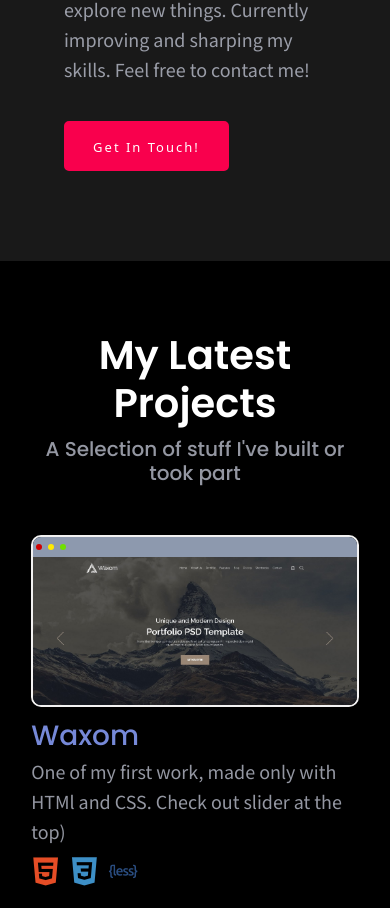
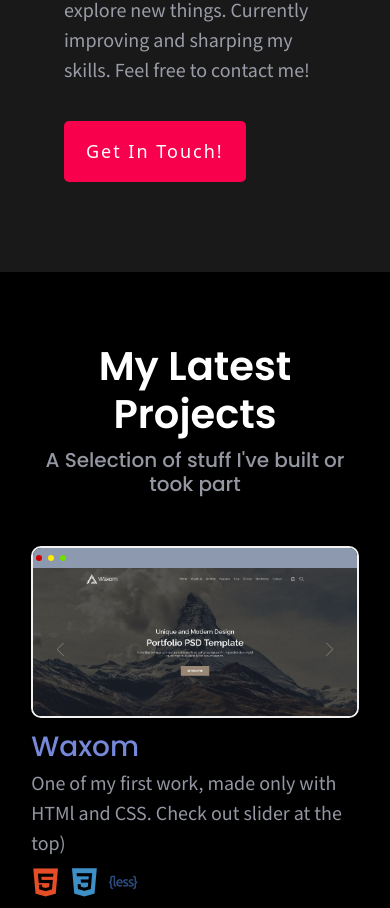
Before and after one commit to dkimd5/react-portfolio, a React (Create React App) app: page / in a window 390 px wide. Shown: the part 1599-2507 px from the top of the page. Built offline with nearby package versions, Linux system fonts and the light colour scheme.

Commit message:
Clean about styles and classnames

```diff
--- a/src/components/About/About.css
+++ b/src/components/About/About.css
@@ -46,6 +46,10 @@
     padding: 20px 0px;
 }
 
+.about__button button {
+    cursor: pointer;
+}
+
 a.bottom__to__top {
     height: 40px;
     width: 40px;
@@ -64,12 +68,6 @@ a.bottom__to__top {
 
 a.bottom__to__top.active {
     display: flex;
-}
-
-@media only screen and (max-width: 1024px) {
-    .p__color {
-        font-size: 15px!important;
-    }
 }
 
 @media only screen and (max-width: 768px) {
@@ -91,13 +89,3 @@ a.bottom__to__top.active {
         width: 90%;
     }
 }
-
-@media only screen and (max-width: 425px) {
-    button.about.btn.pointer {
-        text-transform: capitalize;
-        width: 165px;
-        height: 50px;
-        font-size: 13px;
-        transition: .4s ease;
-    }
-}
--- a/src/components/About/About.js
+++ b/src/components/About/About.js
@@ -48,9 +48,9 @@ function About() {
               I'm happy to create, learn and explore new things. Currently
               improving and sharping my skills. Feel free to contact me!
             </p>
-            <div className="about__button align__items_center">
+            <div className="about__button">
               <a href="#Contact">
-                <button className="about btn pointer">Get In Touch!</button>
+                <button className="about btn">Get In Touch!</button>
               </a>
             </div>
           </div>
```
